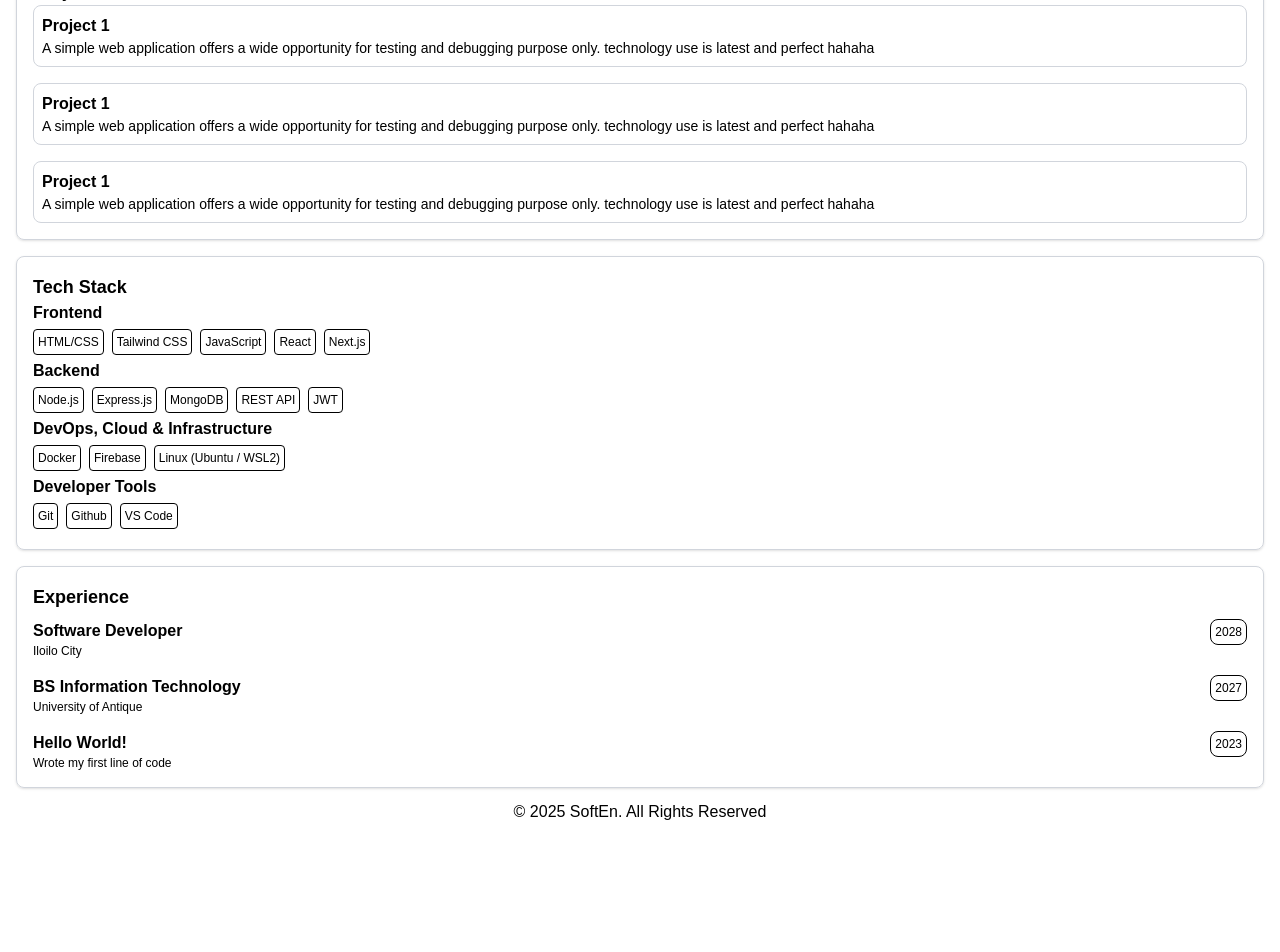
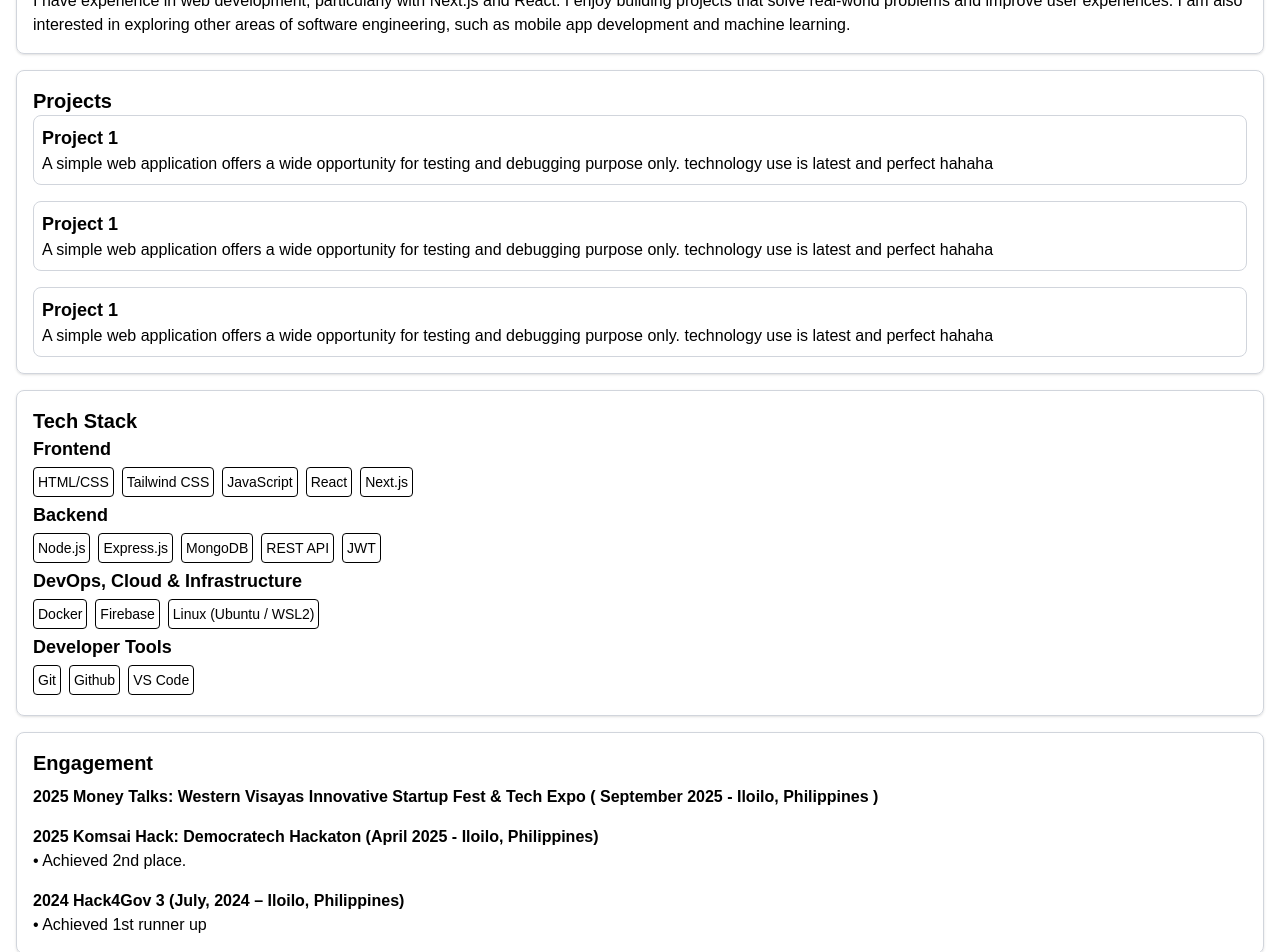
Before and after one commit to CarlAndreDiomon/Portfolio, a Next.js app: page / in a window 1280 px wide. Shown: the part 400-1352 px from the top of the page. Before the commit the page ends 1252 px from the top, so only its background shows below. Built offline with nearby package versions, Linux system fonts and the light colour scheme.

Commit message:
Testing Deployment

```diff
--- a/src/app/page.tsx
+++ b/src/app/page.tsx
@@ -5,22 +5,22 @@ export default function Home() {
     <main className=" p-4 ">
       {/* Header Part */}
       <div className=" flex items-center justify-between ">
-        <Image src={"/images/me.png"} alt="My Face" width={900} height={900} className=" w-40 dark:hidden" />
-        <Image src={"/images/medark.png"} alt="My Face" width={900} height={900} className=" w-40 hidden dark:block " />
+        <Image src={"/images/me.png"} alt="My Face" width={1000} height={1000} className=" w-40 dark:hidden md:w-64" />
+        <Image src={"/images/medark.png"} alt="My Face" width={1000} height={1000} className=" w-40 hidden dark:block md:w-64 " />
         <div>
-          <h1 className="font-bold">Carl Andre R. Diomon</h1>
-          <h2 className=" text-xs">Antique, Philippines</h2>
-          <h3 className="text-gray-500 text-xs">Future Software Engineer</h3>
+          <h1 className="font-bold md:text-4xl ">Carl Andre R. Diomon</h1>
+          <h2 className=" text-xs md:text-base ">Antique, Philippines</h2>
+          <h3 className="text-gray-500 text-xs md:text-base ">Future Software Engineer</h3>
         </div>
       </div>
 
       {/* About - Body Part */}
       <div className=" w-full h-full border border-gray-300 dark:border-gray-600 dark:shadow-gray-500 shadow-sm p-4 mt-4 rounded-lg ">
-        <h1 className="font-bold text-lg">
+        <h1 className="font-bold text-lg md:text-xl">
           About
         </h1>
 
-        <p className="text-sm">
+        <p className="text-sm md:text-base">
           I am a 20 year old aspiring software engineer from Antique, Philippines.
           I am currently studying at the University of Antique, pursuing a Bachelor
           of Science in Information Technology. I have a passion for coding and
@@ -37,37 +37,37 @@ export default function Home() {
 
       {/* Projects - Body Part */}
       <div className=" w-full h-full border  border-gray-300 dark:border-gray-600 dark:shadow-gray-500 shadow-sm p-4 mt-4 rounded-lg " >
-        <h1 className="font-bold text-lg">
+        <h1 className="font-bold text-lg md:text-xl">
           Projects
         </h1>
 
         <div className="grid gap-4 ">
 
           <div className="w-full h-full p-2 border border-gray-300 dark:border-gray-600 rounded-lg">
-            <h1 className="font-bold ">
+            <h1 className="font-bold md:text-lg">
               Project 1
             </h1>
-            <p className="text-sm">
+            <p className="text-sm md:text-base">
               A simple web application offers a wide opportunity for testing and debugging purpose only.
               technology use is latest and perfect hahaha
             </p>
           </div>
 
           <div className="w-full h-full p-2 border border-gray-300 dark:border-gray-600 rounded-lg">
-            <h1 className="font-bold ">
+            <h1 className="font-bold md:text-lg">
               Project 1
             </h1>
-            <p className="text-sm">
+            <p className="text-sm md:text-base">
               A simple web application offers a wide opportunity for testing and debugging purpose only.
               technology use is latest and perfect hahaha
             </p>
           </div>
 
           <div className="w-full h-full p-2 border border-gray-300 dark:border-gray-600 rounded-lg">
-            <h1 className="font-bold ">
+            <h1 className="font-bold md:text-lg">
               Project 1
             </h1>
-            <p className="text-sm">
+            <p className="text-sm md:text-base">
               A simple web application offers a wide opportunity for testing and debugging purpose only.
               technology use is latest and perfect hahaha
             </p>
@@ -77,34 +77,34 @@ export default function Home() {
 
       {/* Tech Stack */}
       <div className=" w-full h-full border  border-gray-300 dark:border-gray-600 dark:shadow-gray-500 shadow-sm p-4 mt-4 rounded-lg " >
-        <h1 className="font-bold text-lg">
+        <h1 className="font-bold text-lg md:text-xl">
           Tech Stack
         </h1>
 
         {/* Frontend */}
         <div>
-          <h1 className="font-semibold mb-1">
+          <h1 className="font-semibold mb-1 md:text-lg">
             Frontend
           </h1>
 
           <div className=" flex flex-wrap gap-2 mb-1">
-            <h1 className="text-xs border w-max p-1 rounded-sm ">
+            <h1 className="text-xs border w-max p-1 rounded-sm md:text-sm">
               HTML/CSS
             </h1>
 
-            <h1 className="text-xs border w-max p-1 rounded-sm ">
+            <h1 className="text-xs border w-max p-1 rounded-sm md:text-sm">
               Tailwind CSS
             </h1>
 
-            <h1 className="text-xs border w-max p-1 rounded-sm ">
+            <h1 className="text-xs border w-max p-1 rounded-sm md:text-sm">
               JavaScript
             </h1>
 
-            <h1 className="text-xs border w-max p-1 rounded-sm ">
+            <h1 className="text-xs border w-max p-1 rounded-sm md:text-sm">
               React
             </h1>
 
-            <h1 className="text-xs border w-max p-1 rounded-sm ">
+            <h1 className="text-xs border w-max p-1 rounded-sm md:text-sm">
               Next.js
             </h1>
           </div>
@@ -112,28 +112,28 @@ export default function Home() {
 
         {/*  Backend */}
         <div>
-          <h1 className="font-semibold mb-1">
+          <h1 className="font-semibold mb-1 md:text-lg">
             Backend
           </h1>
 
           <div className=" flex flex-wrap gap-2 mb-1">
-            <h1 className="text-xs border w-max p-1 rounded-sm ">
+            <h1 className="text-xs border w-max p-1 rounded-sm md:text-sm">
               Node.js
             </h1>
 
-            <h1 className="text-xs border w-max p-1 rounded-sm ">
+            <h1 className="text-xs border w-max p-1 rounded-sm md:text-sm">
               Express.js
             </h1>
 
-            <h1 className="text-xs border w-max p-1 rounded-sm ">
+            <h1 className="text-xs border w-max p-1 rounded-sm md:text-sm">
               MongoDB
             </h1>
 
-            <h1 className="text-xs border w-max p-1 rounded-sm ">
+            <h1 className="text-xs border w-max p-1 rounded-sm md:text-sm">
               REST API
             </h1>
 
-            <h1 className="text-xs border w-max p-1 rounded-sm ">
+            <h1 className="text-xs border w-max p-1 rounded-sm md:text-sm">
               JWT
             </h1>
           </div>
@@ -141,20 +141,20 @@ export default function Home() {
 
         {/*  DevOps, Cloud & Infrastructure */}
         <div>
-          <h1 className="font-semibold mb-1">
+          <h1 className="font-semibold mb-1 md:text-lg">
             DevOps, Cloud & Infrastructure
           </h1>
 
           <div className=" flex flex-wrap gap-2 mb-1">
-            <h1 className="text-xs border w-max p-1 rounded-sm ">
+            <h1 className="text-xs border w-max p-1 rounded-sm md:text-sm ">
               Docker
             </h1>
 
-            <h1 className="text-xs border w-max p-1 rounded-sm ">
+            <h1 className="text-xs border w-max p-1 rounded-sm md:text-sm">
               Firebase
             </h1>
 
-            <h1 className="text-xs border w-max p-1 rounded-sm ">
+            <h1 className="text-xs border w-max p-1 rounded-sm md:text-sm">
               Linux (Ubuntu / WSL2)
             </h1>
 
@@ -163,20 +163,20 @@ export default function Home() {
 
         {/*  Developer Tools */}
         <div>
-          <h1 className="font-semibold mb-1">
+          <h1 className="font-semibold mb-1 md:text-lg">
             Developer Tools
           </h1>
 
           <div className=" flex flex-wrap gap-2 mb-1">
-            <h1 className="text-xs border w-max p-1 rounded-sm ">
+            <h1 className="text-xs border w-max p-1 rounded-sm md:text-sm">
               Git
             </h1>
 
-            <h1 className="text-xs border w-max p-1 rounded-sm ">
+            <h1 className="text-xs border w-max p-1 rounded-sm md:text-sm">
               Github
             </h1>
 
-            <h1 className="text-xs border w-max p-1 rounded-sm ">
+            <h1 className="text-xs border w-max p-1 rounded-sm md:text-sm">
               VS Code
             </h1>
 
@@ -185,34 +185,66 @@ export default function Home() {
 
       </div>
 
+      {/* Engagement */}
+      <div className="w-full h-full border border-gray-300 dark:border-gray-600 dark:shadow-gray-500 shadow-sm p-4 mt-4 rounded-lg">
+        <h1 className=" font-bold text-lg mb-2 md:text-xl"> Engagement </h1>
+
+        <div className=" grid gap-4">
+          <div>
+            <h1 className=" font-semibold text-sm md:text-base">
+              2025 Money Talks: Western Visayas Innovative Startup Fest & Tech Expo ( September 2025 - Iloilo, Philippines )
+            </h1>
+          </div>
+
+          <div>
+            <h1 className="font-semibold text-sm md:text-base">
+              2025 Komsai Hack: Democratech Hackaton (April 2025 - Iloilo, Philippines)
+            </h1>
+            <p>
+              •	Achieved 2nd place.
+            </p>
+          </div>
+
+          <div>
+            <h1 className=" font-semibold text-sm md:text-base">
+              2024 Hack4Gov 3 (July, 2024 – Iloilo, Philippines)
+            </h1>
+            <p>
+              •	Achieved 1st runner up
+            </p>
+          </div>
+
+        </div>
+      </div>
+
       {/*  Experience */}
       <div className="w-full h-full border border-gray-300 dark:border-gray-600 dark:shadow-gray-500 shadow-sm p-4 mt-4 rounded-lg">
-        <h1 className="font-bold text-lg mb-2">Experience</h1>
+        <h1 className="font-bold text-lg mb-2 md:text-xl">Experience</h1>
 
         <div className="grid gap-4">
           {/* Each row */}
           <div className="grid grid-cols-[1fr_auto] items-start">
             <div>
-              <h1 className="font-semibold">Software Developer</h1>
-              <h2 className="text-xs">Iloilo City</h2>
+              <h1 className="font-semibold md:text-lg">Software Developer</h1>
+              <h2 className="text-xs md:text-base">Iloilo City</h2>
             </div>
-            <span className="ml-2 p-1 border rounded-lg text-xs font-normal">2028</span>
+            <span className="ml-2 p-1 border rounded-lg text-xs font-normal md:text-base">2028</span>
           </div>
 
           <div className="grid grid-cols-[1fr_auto] items-start">
             <div>
-              <h1 className="font-semibold">BS Information Technology</h1>
-              <h2 className="text-xs">University of Antique</h2>
+              <h1 className="font-semibold md:text-lg">BS Information Technology</h1>
+              <h2 className="text-xs md:text-base">University of Antique</h2>
             </div>
-            <span className="ml-2 p-1 border rounded-lg text-xs font-normal">2027</span>
+            <span className="ml-2 p-1 border rounded-lg text-xs font-normal md:text-base">2027</span>
           </div>
 
           <div className="grid grid-cols-[1fr_auto] items-start">
             <div>
-              <h1 className="font-semibold">Hello World!</h1>
-              <h2 className="text-xs">Wrote my first line of code</h2>
+              <h1 className="font-semibold md:text-lg">Hello World!</h1>
+              <h2 className="text-xs md:text-base">Wrote my first line of code</h2>
             </div>
-            <span className="ml-2 p-1 border rounded-lg text-xs font-normal">2023</span>
+            <span className="ml-2 p-1 border rounded-lg text-xs font-normal md:text-base">2023</span>
           </div>
         </div>
       </div>
```
